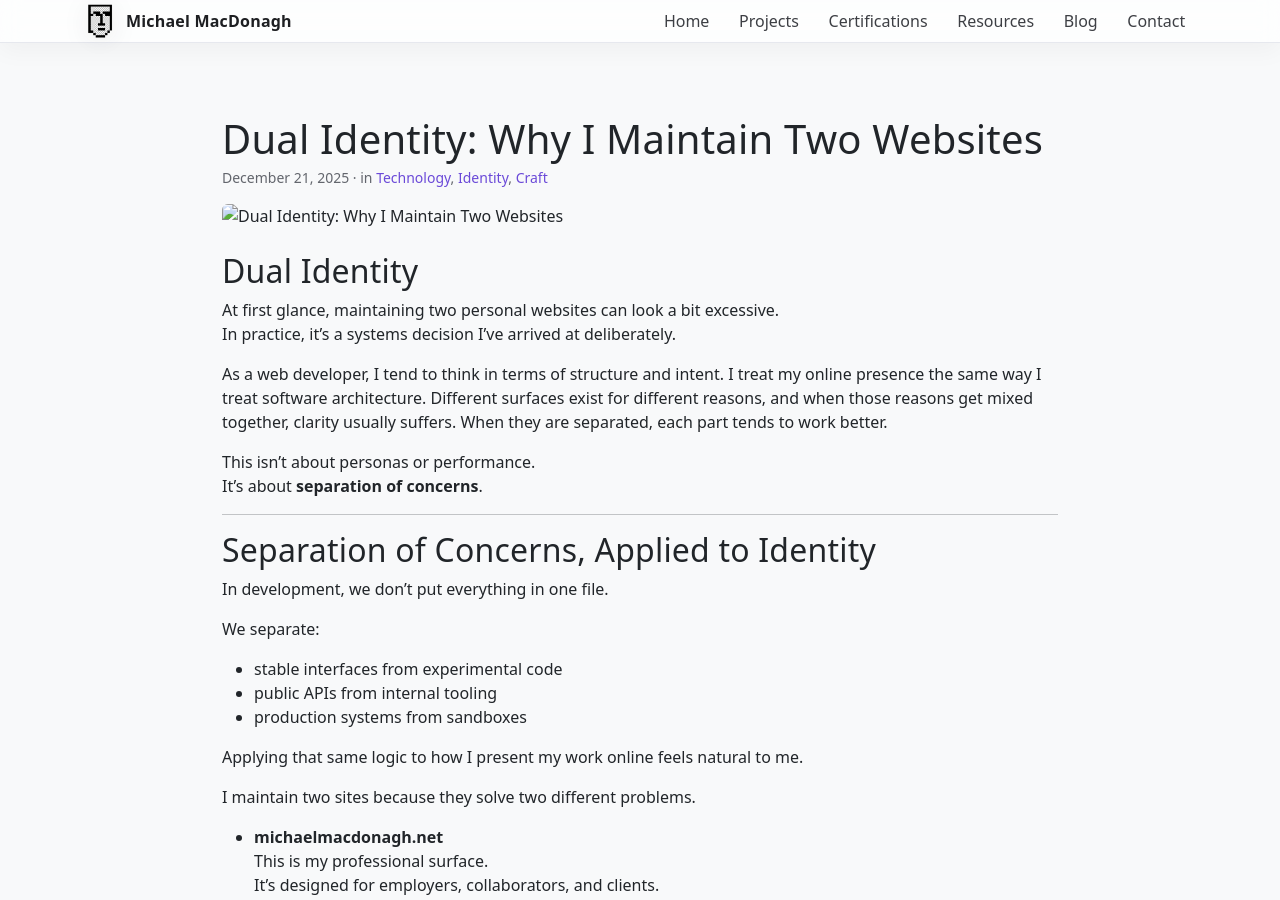
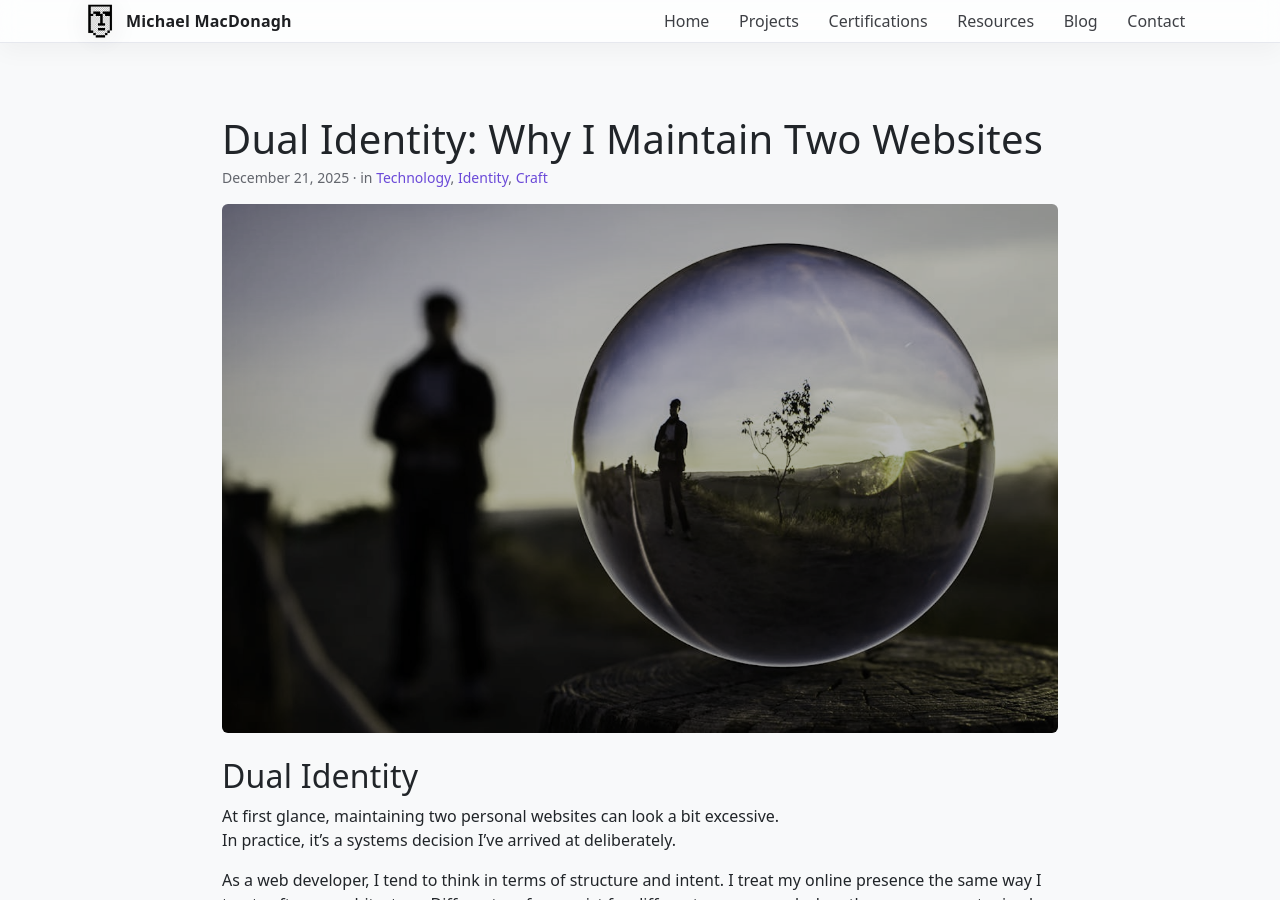
Before and after one commit to MechMadHog/michaelmacdonagh.net, a Jekyll site: the page built from _posts/2025-12-21-Dual-Identity.md, in a window 1280 px wide and 900 px high. Built offline with Jekyll 4.4.1, drawn with Linux system fonts in a browser that asks for light colours.

Commit message:
post image

```diff
--- a/_posts/2025-12-21-Dual-Identity.md
+++ b/_posts/2025-12-21-Dual-Identity.md
@@ -5,6 +5,7 @@ description: "Why separating my professional presence from my personal work is a
 categories: [Technology, Identity, Craft]
 tags: [web-development, systems-thinking, diy, identity, portfolio]
 featured: true
+image: /assets/images/blog/dual-identity.png
 ---
 
 ## Dual Identity
```
Also changed, not shown: assets/images/blog/dual-identity.png (added).
